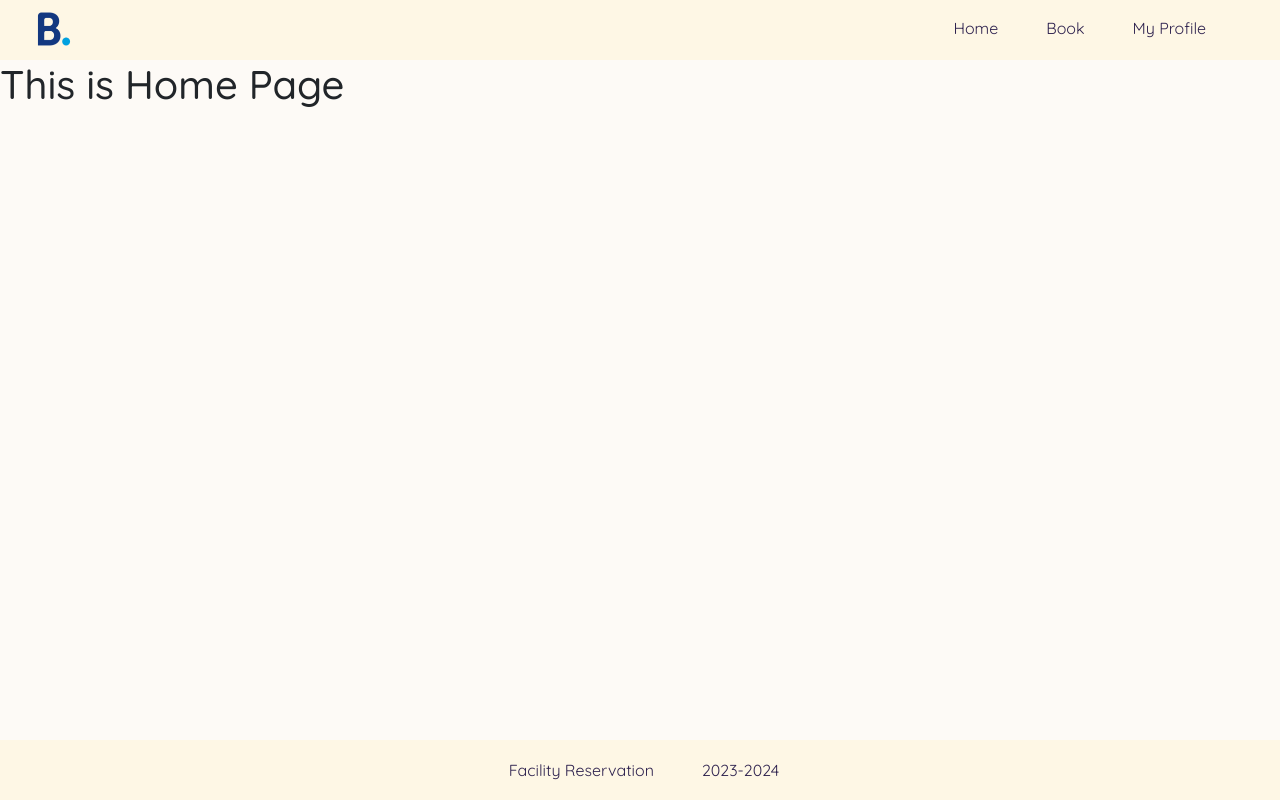
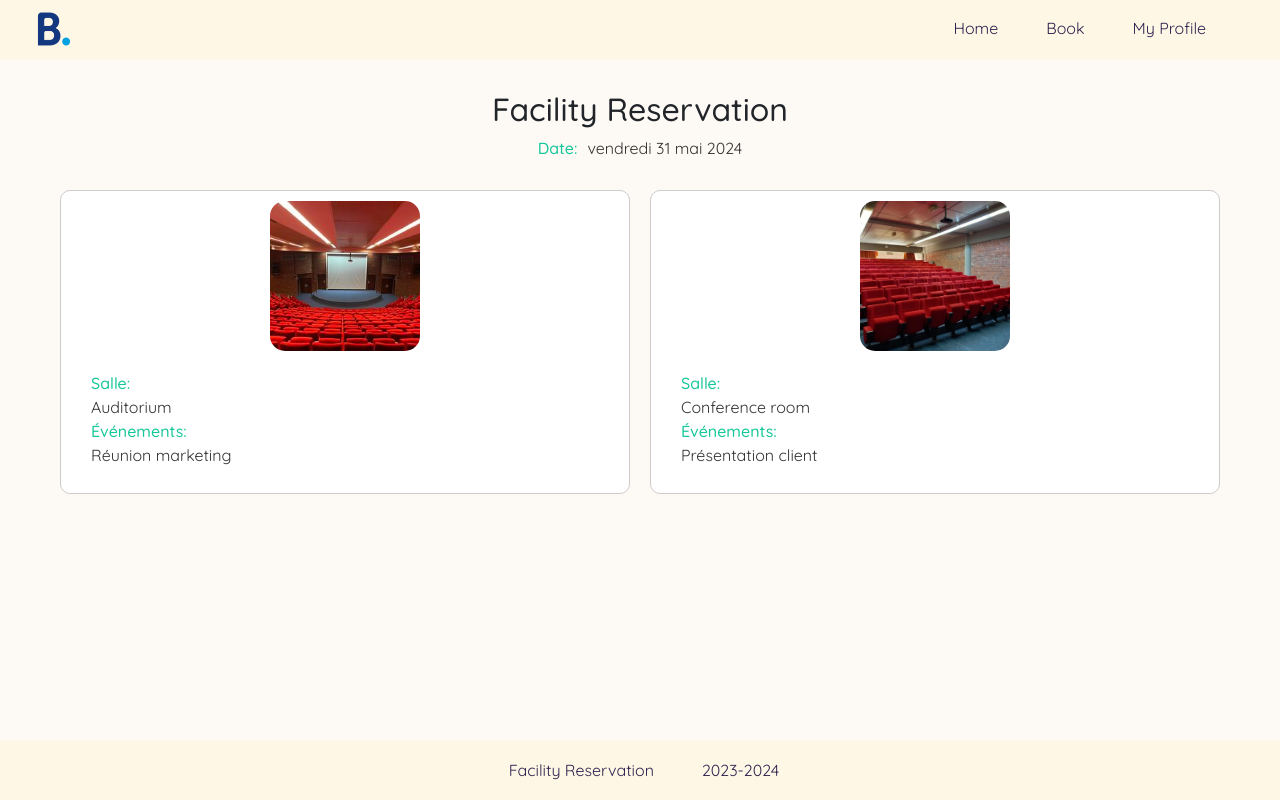
Before and after one commit to mo-hamedaziz/facility_reservation_webapp, a React (Vite) app in the folder client/: page / in a window 1280 px wide. Built offline with nearby package versions, Linux system fonts and the light colour scheme.

Commit message:
Home Page

```diff
--- /dev/null
+++ b/client/src/Home.css
@@ -0,0 +1,86 @@
+.profile-container-home {
+  max-width: 1200px;
+  margin: 0 auto;
+  margin-top: 20px;
+  padding: 10px;
+  background-color: #fdfaf6;
+  border-radius: 20px;
+}
+
+.profile-container-home h2 {
+  text-align: center;
+}
+
+.date-container-home {
+  display: flex;
+  justify-content: center;
+  align-items: center;
+  margin-bottom: 20px;
+}
+
+.date-container-home label {
+  font-family: "Quicksand", sans-serif;
+  font-weight: 500;
+  color: #16c79a;
+  display: block;
+  margin-right: 10px; /* Ajout d'un espace entre le label et la date */
+}
+
+.date-container-home span {
+  font-family: "Quicksand", sans-serif;
+  font-weight: 400;
+  color: #333;
+}
+
+.profile-info-home {
+  display: flex;
+  justify-content: space-between;
+  flex-wrap: nowrap; /* Empêcher le wrapping pour s'assurer que les éléments sont horizontaux */
+}
+
+.room-box-home {
+  flex: 0 0 auto; /* Assurez-vous que les éléments ne rétrécissent pas */
+  width: calc(50% - 20px); /* Deux éléments par ligne avec un espace de 20px */
+  margin: 10px;
+  padding: 10px;
+  border: 1px solid #ccc;
+  border-radius: 10px;
+  background-color: #fff;
+}
+
+.profile-image-home {
+  text-align: center;
+  margin-bottom: 20px;
+}
+
+.profile-image-home img {
+  width: 150px;
+  height: 150px;
+  border-radius: 10%;
+  object-fit: cover;
+}
+
+.room-details-home,
+.room-events-home {
+  padding-left: 20px;
+}
+
+.room-events-home ul {
+  list-style-type: none;
+  padding-left: 0;
+}
+
+.room-events-home label,
+.room-details-home label {
+  font-family: "Quicksand", sans-serif;
+  font-weight: 500;
+  color: #16c79a;
+  display: block;
+}
+
+.room-details-home span,
+.room-events-home ul {
+  font-family: "Quicksand", sans-serif;
+  font-weight: 400;
+  color: #333;
+}
--- a/client/src/Home.jsx
+++ b/client/src/Home.jsx
@@ -1,10 +1,61 @@
-import Navbar from "./Navbar";
+import React from "react";
+import "./Home.css";
+import salleA from "./assets/audito.jpg";
+import salleB from "./assets/conf.jpg";
 
 const Home = () => {
+  const today = new Date().toLocaleDateString("fr-FR", {
+    weekday: "long",
+    year: "numeric",
+    month: "long",
+    day: "numeric",
+  });
+
+  const rooms = [
+    {
+      id: 1,
+      name: "Auditorium",
+      image: salleA, // Assurez-vous que les images sont dans le dossier public
+      events: ["Réunion marketing"],
+    },
+    {
+      id: 2,
+      name: "Conference room",
+      image: salleB, // Assurez-vous que les images sont dans le dossier public
+      events: ["Présentation client"],
+    },
+  ];
+
   return (
     <div>
-      {/* <Navbar /> */}
-      <h1>This is Home Page</h1>
+      <div className="profile-container-home">
+        <h2>Facility Reservation </h2>
+        <div className="date-container-home">
+          <label>Date:</label>
+          <span>{today}</span>
+        </div>
+        <div className="profile-info-home">
+          {rooms.map((room) => (
+            <div key={room.id} className="room-box-home">
+              <div className="profile-image-home">
+                <img src={room.image} alt={room.name} />
+              </div>
+              <div className="room-details-home">
+                <label>Salle:</label>
+                <span>{room.name}</span>
+              </div>
+              <div className="room-events-home">
+                <label>Événements:</label>
+                <ul>
+                  {room.events.map((event, index) => (
+                    <li key={index}>{event}</li>
+                  ))}
+                </ul>
+              </div>
+            </div>
+          ))}
+        </div>
+      </div>
     </div>
   );
 };
```
Also changed, not shown: client/src/assets/audito.jpg (added), client/src/assets/conf.jpg (added).
